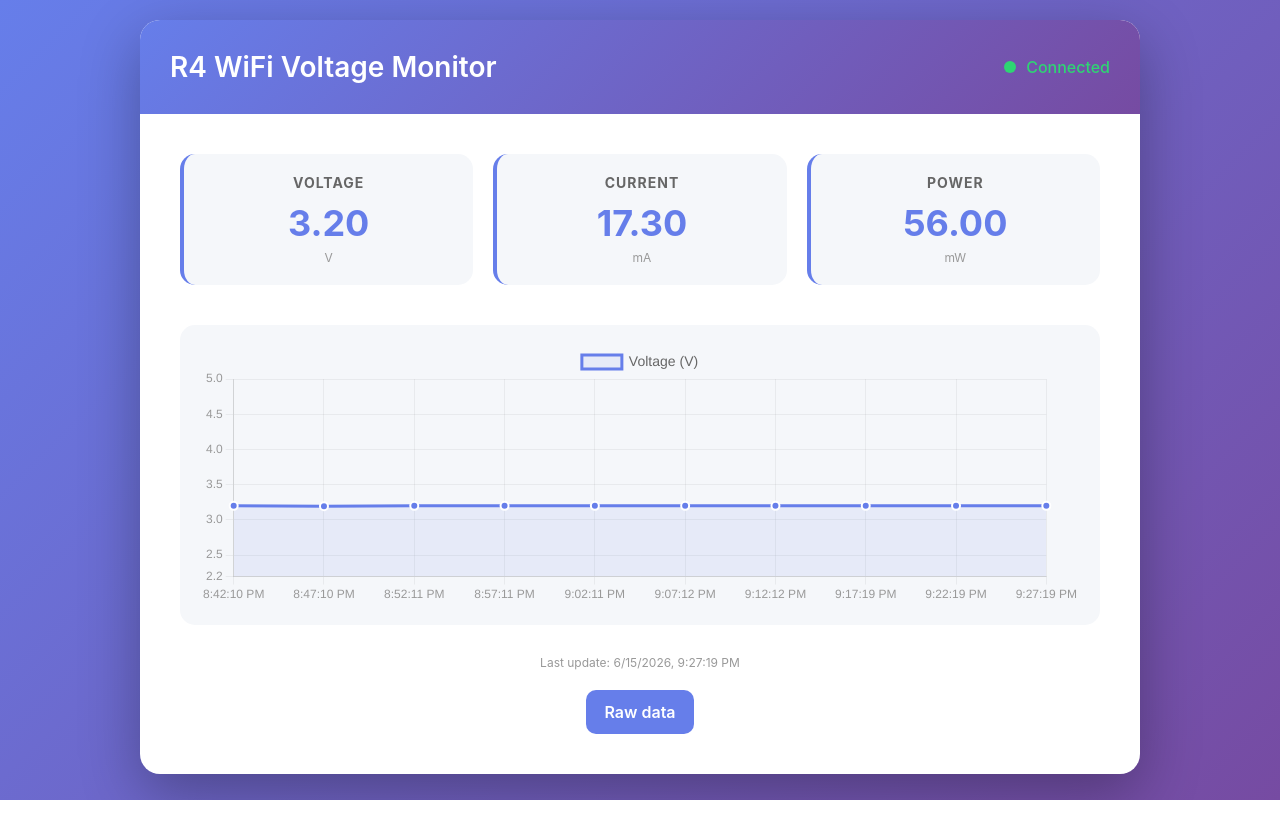
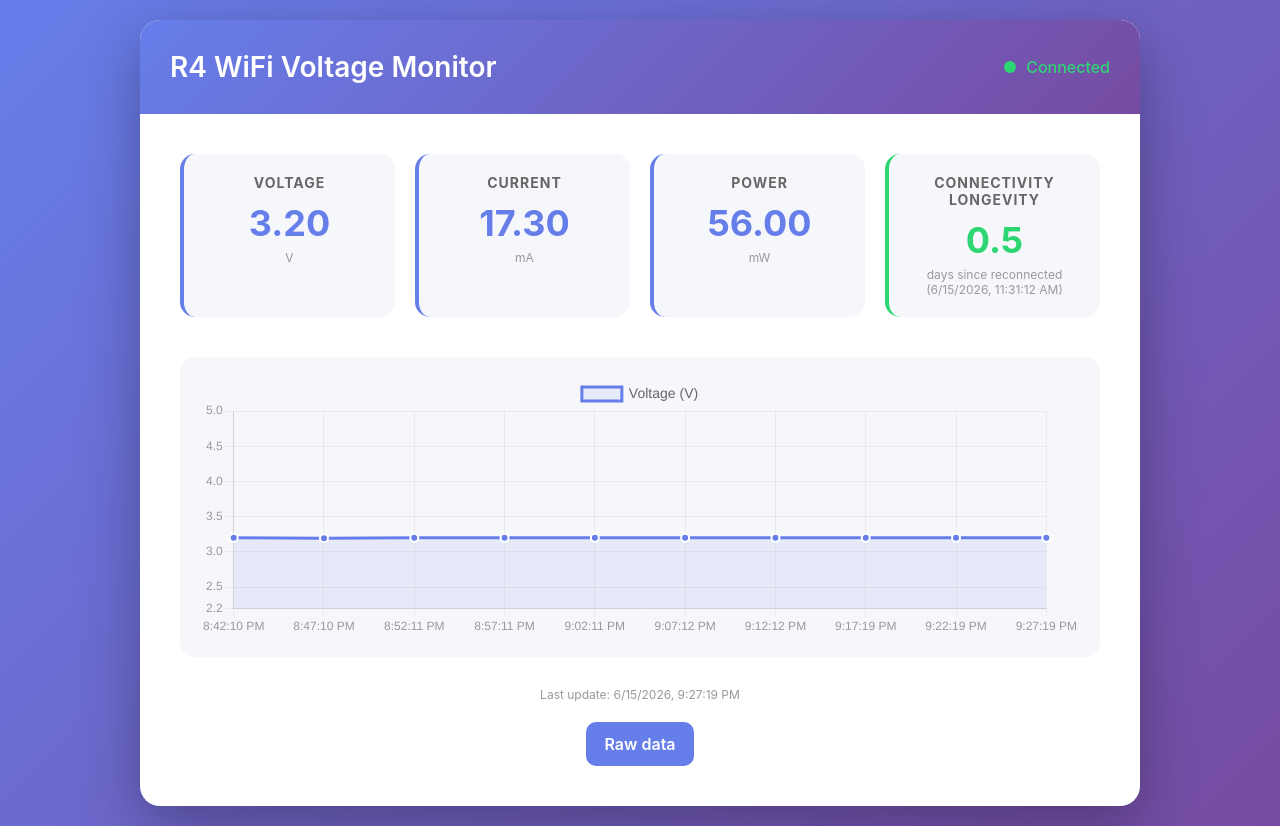
Before and after one commit to singaseongj/fruit-battery, a website: page index.html in a window 1280 px wide. Before the commit the page ends 800 px from the top, so only its background shows below. Drawn offline with nearby package versions, Linux system fonts and the light colour scheme.

Commit message:
Use two-minute data gaps for connectivity start

```diff
--- a/index.html
+++ b/index.html
@@ -37,6 +37,11 @@
           <p class="value" id="powerValue">--</p>
           <p class="unit">mW</p>
         </div>
+        <div class="metric connectivity-metric">
+          <h2>Connectivity Longevity</h2>
+          <p class="value" id="connectivityDays">--</p>
+          <p class="unit" id="connectivityLabel">Waiting for data</p>
+        </div>
       </div>
 
       <div class="chart-container">
--- a/script.js
+++ b/script.js
@@ -2,6 +2,8 @@
 const DATA_CACHE_KEY = 'voltage-monitor-cache';
 const SEOUL_UTC_OFFSET_HOURS = 9;
 const DATA_FRESHNESS_THRESHOLD_MS = 5 * 60 * 60 * 1000;
+const CONNECTION_GAP_THRESHOLD_MS = 2 * 60 * 1000;
+const DAY_MS = 24 * 60 * 60 * 1000;
 
 // Chart configuration
 let chart = null;
@@ -114,17 +116,21 @@
 
       // A successful updater run with no newer records means the device is disconnected.
       // Otherwise, fall back to freshness based on the latest logged data.
-      updateStatus(noNewerData ? false : isLatestDataFresh(latestData));
+      const connected = noNewerData ? false : isLatestDataFresh(latestData);
+      updateStatus(connected);
+      updateConnectivityLongevity(data, connected);
     } else {
       console.warn('[local json] Fetch succeeded but returned no records.');
       if (payload.updatedAt) {
         document.getElementById('lastUpdate').textContent = formatLoggedDate(payload.updatedAt);
       }
       updateStatus(false);
+      updateConnectivityLongevity([], false);
     }
   } catch (error) {
     console.error('Error fetching data:', error);
     updateStatus(false);
+    updateConnectivityLongevity([], false);
   }
 }
 
@@ -168,6 +174,72 @@
 
   const parsed = new Date(timestampText);
   return Number.isNaN(parsed.getTime()) ? null : parsed;
+}
+
+
+function getRecordTimestampMs(record) {
+  const parsed = parseSeoulTimestamp(record?.timestamp);
+  return parsed ? parsed.getTime() : null;
+}
+
+function getSortedTimestampMs(data) {
+  return data
+    .map(getRecordTimestampMs)
+    .filter(Number.isFinite)
+    .sort((timeA, timeB) => timeA - timeB);
+}
+
+function getCurrentConnectionStartedAt(timestamps) {
+  if (timestamps.length === 0) return null;
+
+  // Treat any data.json timestamp gap over two minutes as a disconnect/reconnect boundary.
+  let startedAt = timestamps[0];
+
+  for (let index = 1; index < timestamps.length; index += 1) {
+    const gapMs = timestamps[index] - timestamps[index - 1];
+
+    if (gapMs > CONNECTION_GAP_THRESHOLD_MS) {
+      startedAt = timestamps[index];
+    }
+  }
+
+  return startedAt;
+}
+
+function formatElapsedDays(startedAtMs, endedAtMs = Date.now()) {
+  if (!Number.isFinite(startedAtMs)) return '--';
+
+  const elapsedMs = Math.max(0, endedAtMs - startedAtMs);
+  const elapsedDays = elapsedMs / DAY_MS;
+
+  if (elapsedDays < 0.1) return '<0.1';
+  if (elapsedDays < 10) return elapsedDays.toFixed(1);
+  return Math.floor(elapsedDays).toString();
+}
+
+function updateConnectivityLongevity(data, connected) {
+  const valueElement = document.getElementById('connectivityDays');
+  const labelElement = document.getElementById('connectivityLabel');
+
+  if (!valueElement || !labelElement) return;
+
+  const timestamps = getSortedTimestampMs(data);
+  const latestTimestamp = timestamps[timestamps.length - 1];
+
+  if (!Number.isFinite(latestTimestamp)) {
+    valueElement.textContent = '--';
+    labelElement.textContent = 'No connection history';
+    return;
+  }
+
+  const transitionTimestamp = connected
+    ? getCurrentConnectionStartedAt(timestamps)
+    : latestTimestamp;
+
+  valueElement.textContent = formatElapsedDays(transitionTimestamp);
+  labelElement.textContent = connected
+    ? `days since reconnected (${formatLoggedDate(new Date(transitionTimestamp))})`
+    : `days since disconnected (${formatLoggedDate(new Date(transitionTimestamp))})`;
 }
 
 function isNoNewerDataPayload(payload) {
--- a/style.css
+++ b/style.css
@@ -42,6 +42,8 @@
 .metric h2 { font-size: 14px; color: #666; margin-bottom: 10px; text-transform: uppercase; letter-spacing: 1px; }
 .metric .value { font-size: 36px; font-weight: bold; color: #667eea; margin-bottom: 5px; }
 .metric .unit { font-size: 12px; color: #999; }
+.connectivity-metric { border-left-color: #2ed573; }
+.connectivity-metric .value { color: #2ed573; }
 
 .chart-container { position: relative; height: 300px; margin-bottom: 30px; background: #f5f7fa; padding: 20px; border-radius: 15px; }
 .last-update { text-align: center; color: #999; font-size: 12px; margin-bottom: 20px; }
```
